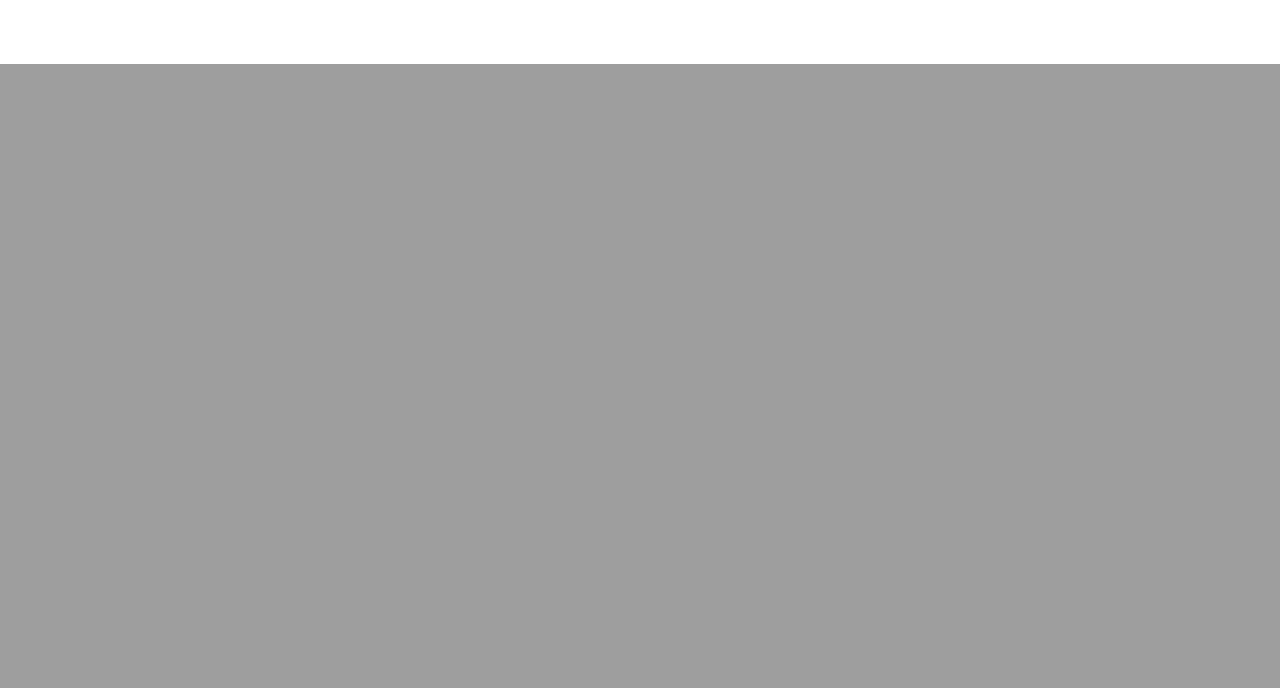
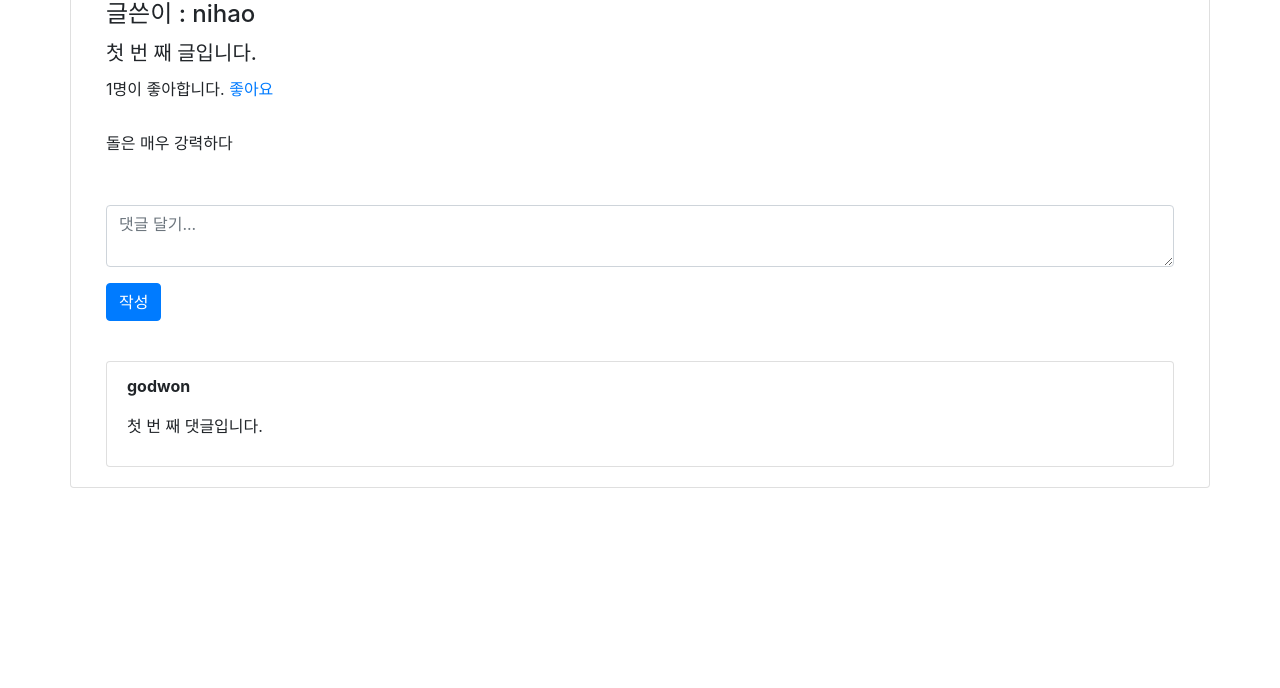
Before and after one commit to godwon2095/sns, a Django app: page / in a window 1280 px wide. Shown: the part 2358-3046 px from the top of the page. Before the commit the page ends 2422 px from the top, so only its background shows below. Run offline with Django 3.2, Linux system fonts and the light colour scheme; data comes from the database, SQL or seed files in the repository; both versions use the stored data as it was after the commit; tables that the repository leaves empty hold one stand-in row (values such as "Sample post"); some libraries are stand-ins or nearby versions.

Commit message:
comment 기능 구현

```diff
--- a/posts/models.py
+++ b/posts/models.py
@@ -21,6 +21,9 @@ class Post(TimeStampedModel):
     def __str__(self):
        return self.title
 
+    def comments(self):
+        return Comment.objects.filter(post=self)
+
 
 class Comment(TimeStampedModel):
     user = ForeignKey(User, on_delete=CASCADE)
--- a/posts/urls.py
+++ b/posts/urls.py
@@ -9,6 +9,10 @@ urlpatterns = [
     path('<int:id>/update/', update, name="update"),
     path('<int:id>/delete/', delete, name="delete"),
 
+    #comments
+    path('<int:post_id>/create_comment/', create_comment, name="create_comment"),
+    path('<int:comment_id>/delete_comment/', delete_comment, name="delete_comment"),
+
     #likes
     path('<int:post_id>/like_toggle/', like_toggle, name="like_toggle"),
 ]
--- a/templates/home.html
+++ b/templates/home.html
@@ -19,6 +19,30 @@
                         <a href="{% url 'posts:like_toggle' post.id %}">좋아요</a>
                     {% endif %}
                     <p class="card-text" style="margin-top: 30px;">{{ post.content }}</p>
+
+                    <form action="{% url 'posts:create_comment' post.pk %}" method="POST" style="margin-top: 50px;">
+                        {% csrf_token %}
+                        <div class="form-group">
+                            <textarea class="form-control" name="message" id="exampleInputEmail1" aria-describedby="emailHelp" placeholder="댓글 달기..."></textarea>
+                        </div>
+                        <button type="submit" class="btn btn-primary">작성</button>
+                    </form>
+
+                    {% if post.comments %}
+                    <ul class="list-group" style="margin-top: 40px;">
+                        {% for comment in post.comments %}
+                        <li class="list-group-item">
+                            <p>
+                                <b>{{ comment.user.username }}</b>
+                                {% if user == comment.user %}
+                                    <a href="{% url 'posts:delete_comment' comment.pk %}" class="right">삭제</a>
+                                {% endif %}
+                            </p>
+                            <p>{{ comment.message }}</p>
+                        </li>
+                        {% endfor %}
+                    </ul>
+                    {% endif %}
                 </div>
             </div>
         <!-- </div> -->
```
Also changed, not shown: posts/views.py (+17 -0 lines), db.sqlite3.
